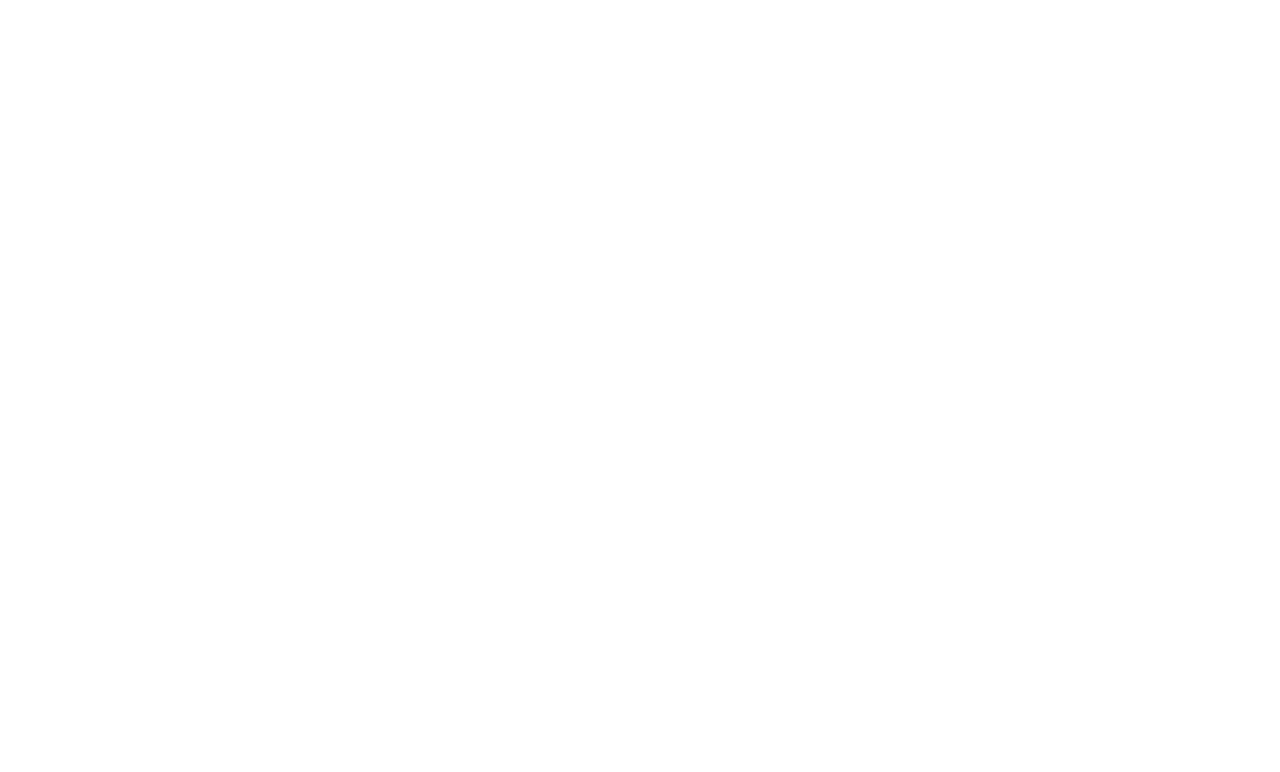
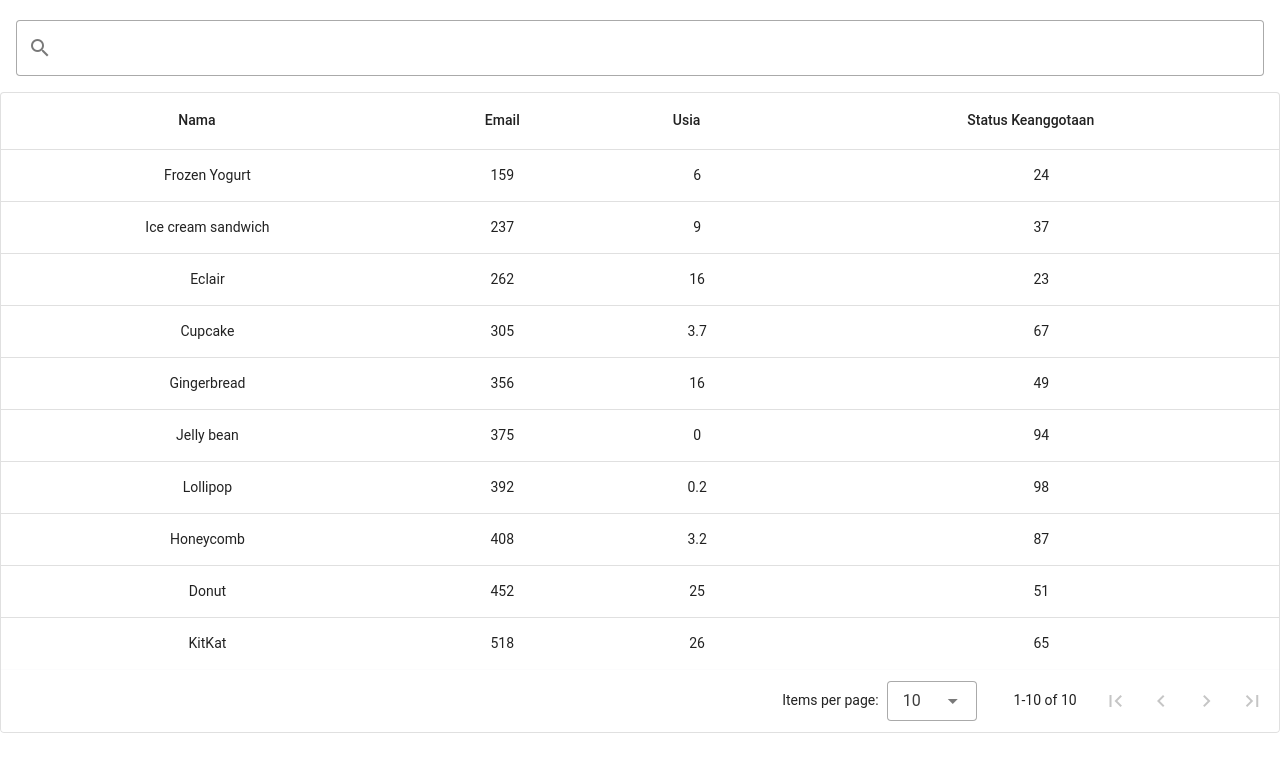
Before and after one commit to ekahanny/user-dashboard-vue, a Vue app: page / in a window 1280 px wide. Shown: the top 772 px of the page. Built offline with nearby package versions, Linux system fonts and the light colour scheme.

Commit message:
add table

```diff
--- a/index.html
+++ b/index.html
@@ -1,10 +1,14 @@
-<!doctype html>
+<!DOCTYPE html>
 <html lang="en">
   <head>
     <meta charset="UTF-8" />
     <link rel="icon" type="image/svg+xml" href="/vite.svg" />
     <meta name="viewport" content="width=device-width, initial-scale=1.0" />
-    <title>Vite + Vue</title>
+    <link
+      href="https://cdn.jsdelivr.net/npm/@mdi/font/css/materialdesignicons.min.css"
+      rel="stylesheet"
+    />
+    <title>Dashoard</title>
   </head>
   <body>
     <div id="app"></div>
--- a/package.json
+++ b/package.json
@@ -9,6 +9,7 @@
     "preview": "vite preview"
   },
   "dependencies": {
+    "@mdi/font": "^7.4.47",
     "vue": "^3.5.12",
     "vuetify": "^3.7.3"
   },
--- a/src/App.vue
+++ b/src/App.vue
@@ -1,5 +1,11 @@
-<script setup></script>
+<script setup>
+import UserTable from "./components/Tabel/UserTable.vue";
+</script>
 
-<template></template>
+<template>
+  <div class="bg-slate-200 p-10">
+    <UserTable />
+  </div>
+</template>
 
 <style scoped></style>
--- a/src/components/Tabel/UserTable.vue
+++ b/src/components/Tabel/UserTable.vue
@@ -0,0 +1,124 @@
+<template>
+  <v-card title="" flat>
+    <template v-slot:text>
+      <v-text-field
+        v-model="search"
+        label="Search"
+        prepend-inner-icon="mdi-magnify"
+        variant="outlined"
+        hide-details
+        single-line
+        class="border-2 rounded-md"
+      ></v-text-field>
+    </template>
+
+    <v-data-table
+      :headers="headers"
+      :items="desserts"
+      :search="search"
+      class="border rounded-md shadow-lg p-7 flex items-stretch"
+    ></v-data-table>
+  </v-card>
+</template>
+
+<script>
+export default {
+  data() {
+    return {
+      search: "",
+      headers: [
+        {
+          align: "center",
+          key: "name",
+          title: "Nama",
+        },
+        { key: "calories", title: "Email", align: "center", sortable: false },
+        { key: "fat", title: "Usia", align: "center" },
+        { key: "carbs", title: "Status Keanggotaan", align: "center" },
+      ],
+      desserts: [
+        {
+          name: "Frozen Yogurt",
+          calories: 159,
+          fat: 6.0,
+          carbs: 24,
+          protein: 4.0,
+          iron: 1,
+        },
+        {
+          name: "Ice cream sandwich",
+          calories: 237,
+          fat: 9.0,
+          carbs: 37,
+          protein: 4.3,
+          iron: 1,
+        },
+        {
+          name: "Eclair",
+          calories: 262,
+          fat: 16.0,
+          carbs: 23,
+          protein: 6.0,
+          iron: 7,
+        },
+        {
+          name: "Cupcake",
+          calories: 305,
+          fat: 3.7,
+          carbs: 67,
+          protein: 4.3,
+          iron: 8,
+        },
+        {
+          name: "Gingerbread",
+          calories: 356,
+          fat: 16.0,
+          carbs: 49,
+          protein: 3.9,
+          iron: 16,
+        },
+        {
+          name: "Jelly bean",
+          calories: 375,
+          fat: 0.0,
+          carbs: 94,
+          protein: 0.0,
+          iron: 0,
+        },
+        {
+          name: "Lollipop",
+          calories: 392,
+          fat: 0.2,
+          carbs: 98,
+          protein: 0,
+          iron: 2,
+        },
+        {
+          name: "Honeycomb",
+          calories: 408,
+          fat: 3.2,
+          carbs: 87,
+          protein: 6.5,
+          iron: 45,
+        },
+        {
+          name: "Donut",
+          calories: 452,
+          fat: 25.0,
+          carbs: 51,
+          protein: 4.9,
+          iron: 22,
+        },
+        {
+          name: "KitKat",
+          calories: 518,
+          fat: 26.0,
+          carbs: 65,
+          protein: 7,
+          iron: 6,
+        },
+      ],
+    };
+  },
+};
+</script>
--- a/src/main.js
+++ b/src/main.js
@@ -3,6 +3,9 @@
 
 import "vuetify/styles";
 import { createVuetify } from "vuetify";
+import { aliases, mdi } from "vuetify/iconsets/mdi";
+import "@mdi/font/css/materialdesignicons.css";
+
 import * as components from "vuetify/components";
 import * as directives from "vuetify/directives";
 
@@ -11,6 +14,13 @@
 const vuetify = createVuetify({
   components,
   directives,
+  icons: {
+    defaultSet: "mdi",
+    aliases,
+    sets: {
+      mdi,
+    },
+  },
 });
 
 createApp(App).use(vuetify).mount("#app");
```
Also changed, not shown: 1 other file (tests, documents, lock files or other folders).
